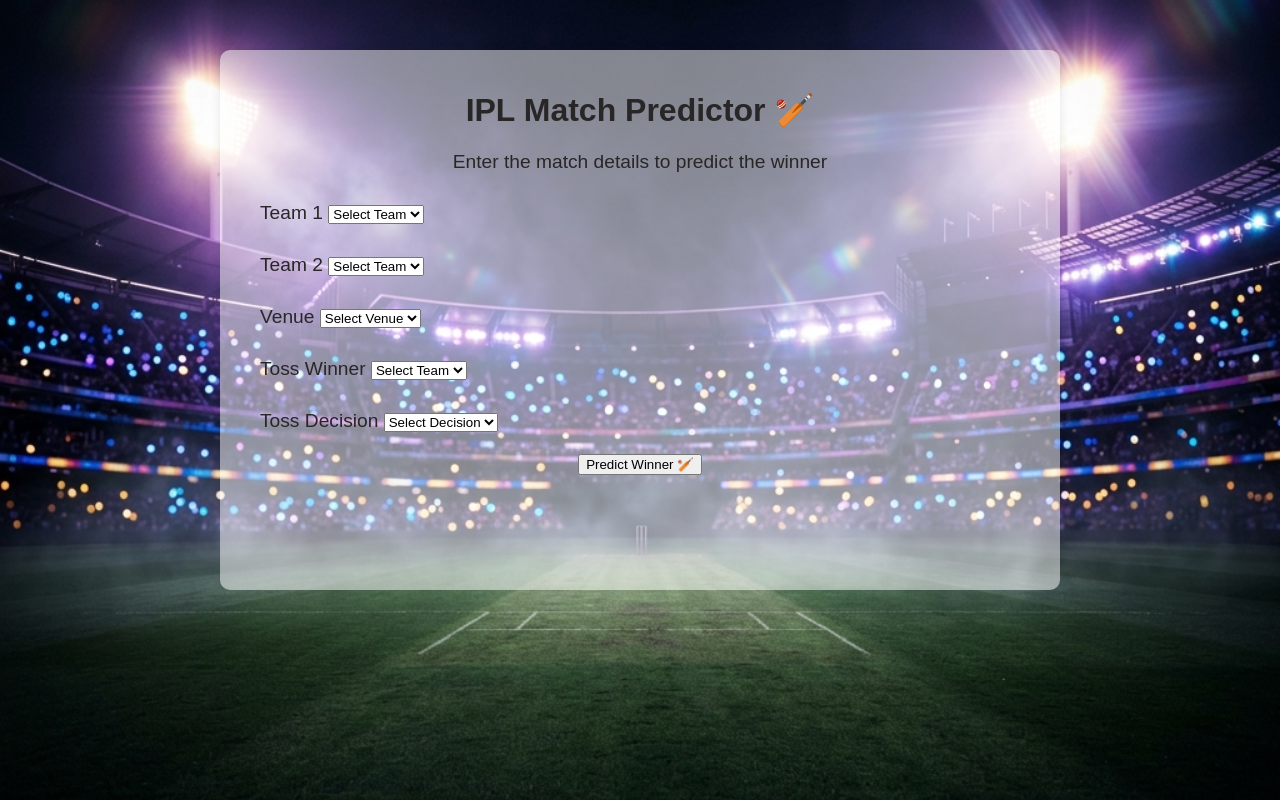
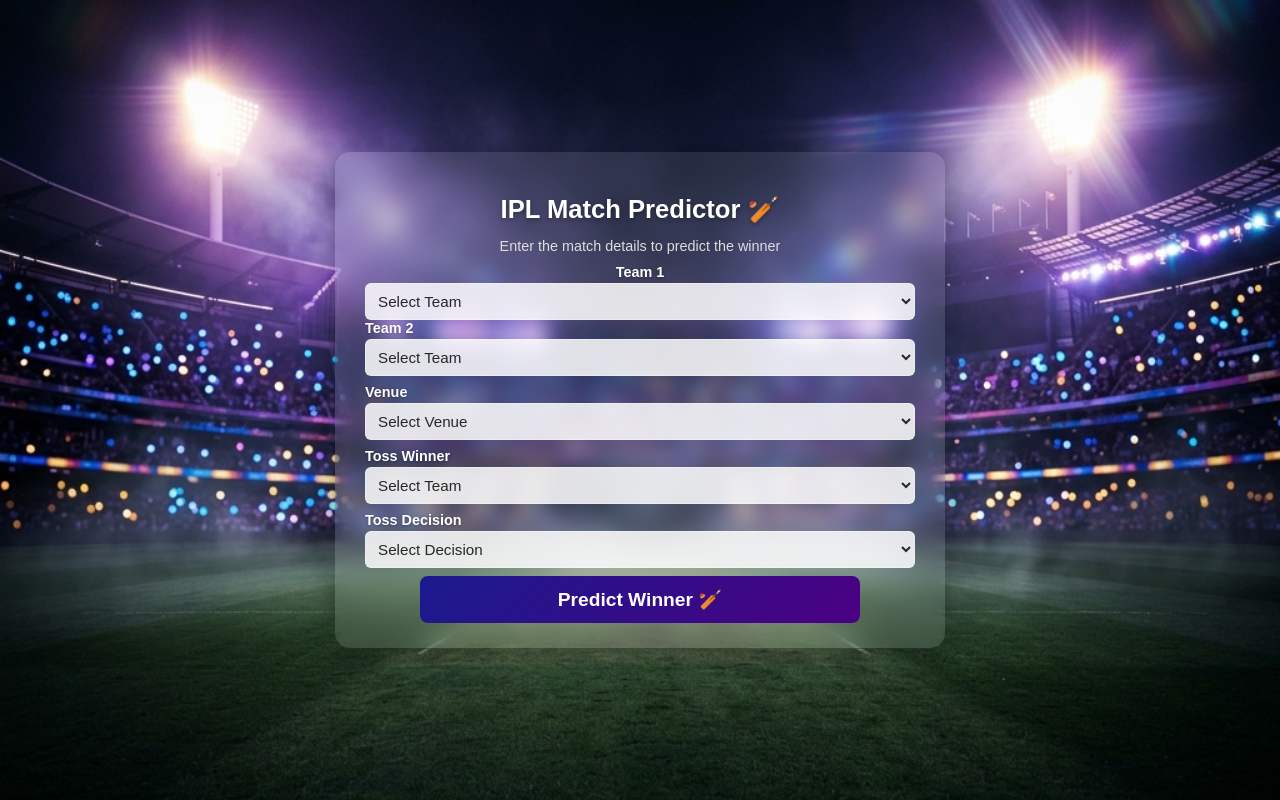
Before and after one commit to vivekworldwide/IPL-Match-Predictor-, a Flask app: page / in a window 1280 px wide. Run offline with Flask 3, Linux system fonts and the light colour scheme; parts of the project's set-up code (start-up, migrations or seed data) failed here and were passed over.

Commit message:
completed index.html

```diff
--- a/templates/index.html
+++ b/templates/index.html
@@ -13,43 +13,116 @@
             background-position: center;
             background-attachment: fixed;
             background-repeat: no-repeat;
+            margin: 0;
+            min-height: 100vh;
+            display: flex;
+            justify-content: center;
             align-items: center;
-
         }
 
         .container {
-            width: 800px;
-            height: 500px;
-            margin: 0 auto;
-            padding: 20px;
-            background-color: rgba(255, 255, 255, 0.5);
-            border-radius: 10px;
-            box-shadow: 0 0 10px rgba(0, 0, 0, 0.1);
+            width: 550px;
+            padding: 25px 30px;
+            background-color: rgba(255, 255, 255, 0.1);
+            backdrop-filter: blur(10px);
+            border-radius: 15px;
+            box-shadow: 0 8px 32px rgba(0, 0, 0, 0.3);
             text-align: center;
-            margin-top: 50px;
-            overflow: auto;
-            padding-bottom: 20px;
         }
 
         h1 {
-            color: #282626;
-            font-size: 2rem;
+            color: #fff;
+            font-size: 1.6rem;
+            margin-bottom: 2px;
+            text-shadow: 0 2px 4px rgba(0, 0, 0, 0.3);
         }
 
         p {
-            color: #282626;
-            font-size: 1.2rem;
+            color: #ddd;
+            font-size: 0.9rem;
+            margin-bottom: 10px;
         }
 
-        div {
-            margin-bottom: 10px;
+        .form-group {
+            margin-bottom: 8px;
             text-align: left;
-            padding-left: 20px;
-            padding-right: 20px;
-            padding-top: 10px;
-            padding-bottom: 10px;
+        }
+
+        select {
+            width: 100%;
+            padding: 8px;
+            border-radius: 6px;
+            border: 1px solid rgba(255, 255, 255, 0.3);
+            font-size: 0.95rem;
+            color: #282626;
+            background-color: rgba(255, 255, 255, 0.85);
+        }
+
+        button {
+            width: 80%;
+            padding: 12px;
+            border: none;
+            border-radius: 8px;
+            background: linear-gradient(135deg, #1a1a8e, #4b0082);
+            color: white;
             font-size: 1.2rem;
-            color: #282626;
+            font-weight: bold;
+            cursor: pointer;
+            transition: transform 0.2s, box-shadow 0.2s;
+        }
+
+        button:hover {
+            transform: scale(1.03);
+            box-shadow: 0 4px 15px rgba(75, 0, 130, 0.4);
+        }
+
+        label {
+            font-weight: bold;
+            display: block;
+            margin-bottom: 3px;
+            color: #fff;
+            font-size: 0.9rem;
+            text-shadow: 0 1px 3px rgba(0, 0, 0, 0.3);
+        }
+
+        .result {
+            margin-top: 20px;
+            padding: 20px;
+            background: linear-gradient(135deg, #1a1a8e, #4b0082);
+            ;
+            border-radius: 10px;
+            color: white;
+            animation: fadeIn 0.5s ease-in;
+        }
+
+        .winner-name {
+            font-size: 1.8rem;
+            font-weight: bold;
+            color: #ffd700;
+            margin: 10px 0;
+        }
+
+        .win-prob {
+            font-size: 1.2rem;
+            color: #e0e0e0;
+        }
+
+        @keyframes fadeIn {
+            from {
+                opacity: 0;
+                transform: translateY(20px);
+            }
+
+            to {
+                opacity: 1;
+                transform: translateY(0);
+            }
+        }
+
+        select:focus {
+            outline: none;
+            border-color: #4b0082;
+            box-shadow: 0 0 5px rgba(75, 0, 130, 0.4);
         }
     </style>
 </head>
@@ -68,7 +141,7 @@
                     {% endfor %}
                 </select>
             </div>
-            <div>
+            <div class="form-group">
                 <label for="team2">Team 2</label>
                 <select name="team2" id="team2" required>
                     <option value="">Select Team</option>
@@ -77,7 +150,7 @@
                     {% endfor %}
                 </select>
             </div>
-            <div>
+            <div class="form-group">
                 <label for="venue">Venue</label>
                 <select name="venue" id="venue" required>
                     <option value="">Select Venue</option>
@@ -86,7 +159,7 @@
                     {% endfor %}
                 </select>
             </div>
-            <div>
+            <div class="form-group">
                 <label for="toss_winner">Toss Winner</label>
                 <select name="toss_winner" id="toss_winner" required>
                     <option value="">Select Team</option>
@@ -95,7 +168,7 @@
                     {% endfor %}
                 </select>
             </div>
-            <div>
+            <div class="form-group">
                 <label for="toss_decision">Toss Decision</label>
                 <select name="toss_decision" id="toss_decision" required>
                     <option value="">Select Decision</option>
```
